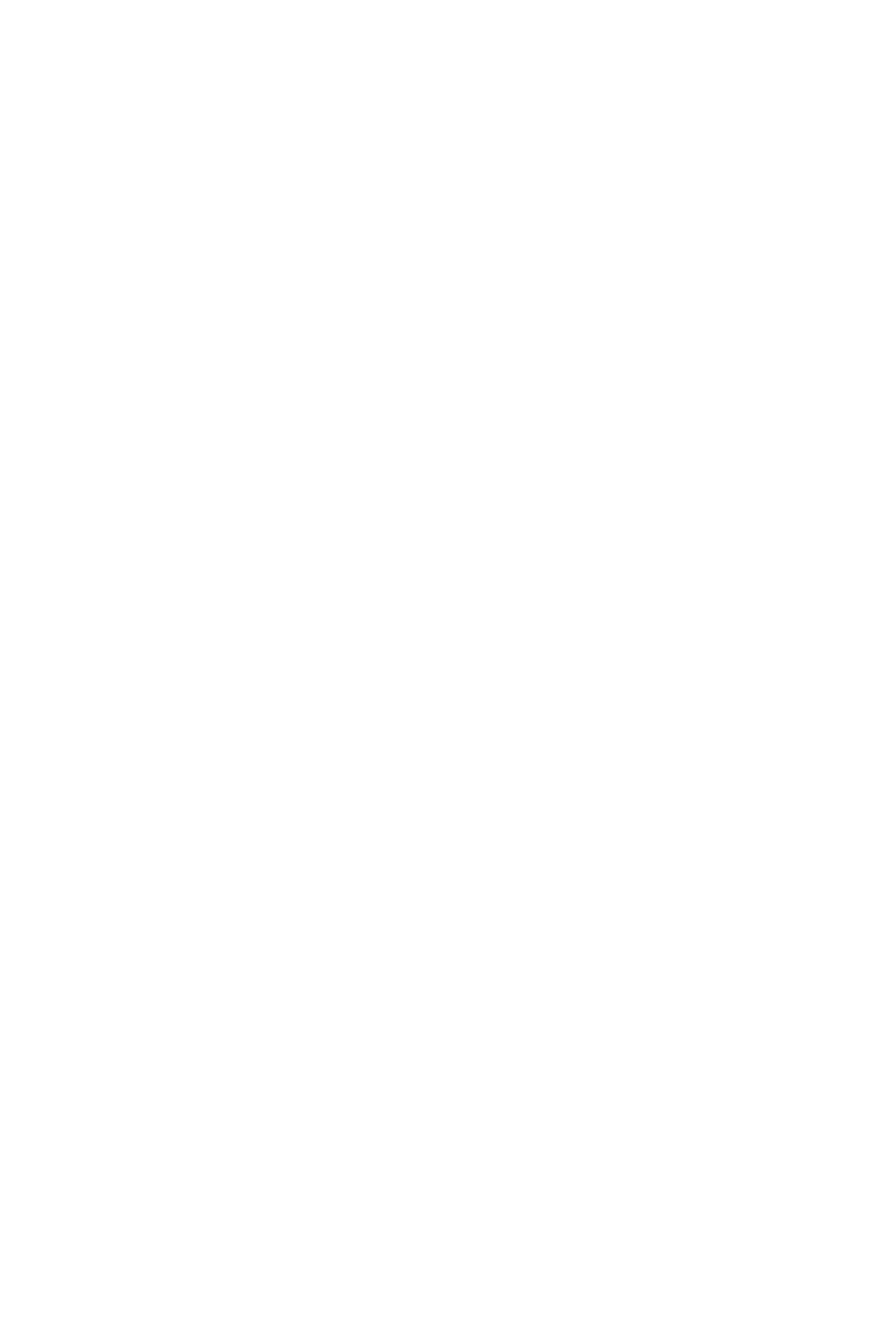
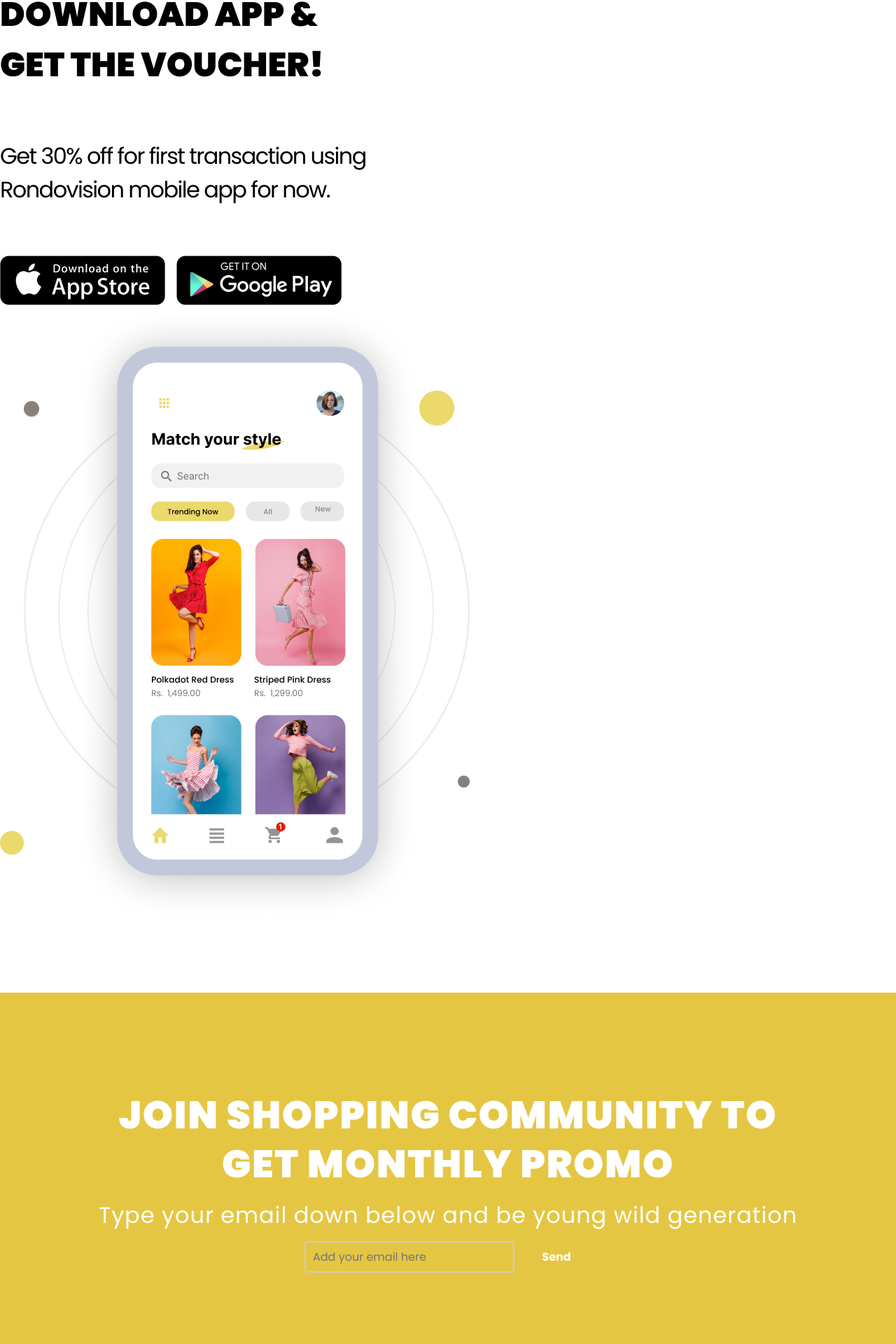
Before and after one commit to Farid-03/FP, a React (Create React App) app: page / in a window 1280 px wide. Shown: the part 4338-6258 px from the top of the page at 70% size. Before the commit the page ends 4323 px from the top, so only its background shows below. Built offline with nearby package versions, Linux system fonts and the light colour scheme.

Commit message:
download section and email sendings

```diff
--- a/src/App.js
+++ b/src/App.js
@@ -4,6 +4,8 @@ import Header from './components/header/Header'
 import Promo from './components/promo/Promo'
 import Payday from './components/payday/Payday'
 import Favourite from './components/favourite/Favourite'
+import Downloads from './components/downloads/Downloads'
+import Join from './components/join/Join'
 
 function App() {
 	return (
@@ -14,6 +16,8 @@ function App() {
 			<Arrivals />
 			<Payday />
 			<Favourite />
+			<Downloads />
+			<Join />
 		</div>
 	)
 }
--- /dev/null
+++ b/src/components/downloads/Downloads.jsx
@@ -0,0 +1,33 @@
+import './downloads.css'
+import vouchersImg from './../../img/images/vouchers-img.png'
+import appleIcon from './../../img/icons/app-store.png'
+import googleIcon from './../../img/icons/google-play.png'
+
+const Downloads = () => {
+	return (
+		<section className='downloads'>
+			<div className='downloads__content'>
+				<div className='downloads__text'>
+					<div className='downloads__title'>
+						<span className='downloads__title-2'>
+							DOWNLOAD APP & GET THE VOUCHER!
+						</span>
+					</div>
+					<div className='downloads__desc'>
+						Get 30% off for first transaction using Rondovision mobile app for
+						now.
+					</div>
+					<a href='#!' className='downloads__btn'>
+						<img src={appleIcon} alt='Apple' />
+						<img className='gogbtn' src={googleIcon} alt='Google' />
+					</a>
+				</div>
+				<div className='downloads__img'>
+					<img src={vouchersImg} alt='Voucher' />
+				</div>
+			</div>
+		</section>
+	)
+}
+
+export default Downloads
--- /dev/null
+++ b/src/components/downloads/downloads.css
@@ -0,0 +1,79 @@
+.downloads {
+	margin: 0 auto 63px auto;
+	max-width: 1483px;
+}
+
+.downloads__content {
+	display: flex;
+	flex-wrap: wrap;
+	gap: 6%;
+	align-items: center;
+	justify-content: space-between;
+}
+
+.downloads__text {
+	display: flex;
+	flex-direction: column;
+	justify-content: center;
+	margin: 0;
+}
+
+.downloads__title {
+	width: 507px;
+}
+
+.downloads__title-2 {
+	font-size: 48px;
+	font-weight: 900;
+	line-height: 72px;
+}
+
+.downloads__desc {
+	max-width: 643px;
+	padding-top: 70px;
+	padding-bottom: 70px;
+	font-weight: 400;
+	font-size: 32px;
+	line-height: calc(48 / 32);
+	letter-spacing: -0.05em;
+}
+
+.downloads__data {
+	font-size: 36.04px;
+	font-weight: 700;
+	line-height: 52.32px;
+	letter-spacing: 0.02em;
+}
+
+.downloads__politics {
+	margin-bottom: 32px;
+	font-weight: 400;
+	font-size: 32px;
+	line-height: calc(48 / 32);
+	letter-spacing: -0.05em;
+}
+
+.gogbtn {
+	padding-left: 15px;
+}
+
+@media (max-width: 768px) {
+	.downloads__content {
+		flex-direction: column;
+		text-align: center;
+	}
+
+	.downloads__text {
+		margin-bottom: 20px;
+	}
+
+	.downloads__title-2 {
+		font-size: 36px;
+		line-height: 54px;
+	}
+
+	.downloads__desc {
+		font-size: 28px;
+		line-height: calc(40 / 28);
+	}
+}
--- /dev/null
+++ b/src/components/join/Join.jsx
@@ -0,0 +1,26 @@
+import './join.css'
+
+const Join = () => {
+	return (
+		<section className='join'>
+			<div className='join__content'>
+				<div className='join__header'>
+					<h2>JOIN SHOPPING COMMUNITY TO GET MONTHLY PROMO</h2>
+				</div>
+				<div className='join__subheader'>
+					<p>Type your email down below and be young wild generation</p>
+				</div>
+				<div className='join__form'>
+					<input
+						type='email'
+						className='join__input'
+						placeholder='Add your email here'
+					/>
+					<button className='join__btn'>Send</button>
+				</div>
+			</div>
+		</section>
+	)
+}
+
+export default Join
--- /dev/null
+++ b/src/components/join/join.css
@@ -0,0 +1,72 @@
+.join {
+	display: flex;
+	justify-content: center;
+	align-items: center;
+	margin: 100px 0;
+	background-color: #e5c643; /* Фон для всей секции */
+	padding: 40px 0; /* Отступы сверху и снизу */
+}
+
+.join__content {
+	display: flex;
+	flex-direction: column;
+	align-items: center;
+	gap: 20px;
+	max-width: 1200px; /* Ограничим максимальную ширину контента */
+	padding: 100px; /* Внутренние отступы вокруг текста */
+	border-radius: 10px; /* Скругление углов */
+}
+
+.join__header h2 {
+	font-family: Poppins;
+	width: 966px;
+	text-align: center;
+	color: #ffffff;
+	font-size: 55px;
+	font-weight: 900;
+	line-height: 70px;
+	letter-spacing: 0.03em;
+}
+.join__subheader p {
+	font-size: 32px;
+	font-weight: 400;
+	line-height: 35px;
+	letter-spacing: 0.03em;
+	color: #ffffff;
+}
+
+.join__form {
+	display: flex;
+	align-items: center;
+	gap: 10px;
+}
+
+.join__input {
+	width: 300px;
+	height: 45px;
+	padding: 10px;
+	font-size: 16px;
+	border: 2px solid #ccc;
+	border-radius: 5px;
+	outline: none;
+	color: #ffffff;
+}
+
+.join__btn {
+	width: 100px;
+	height: 45px;
+	background: #e5c643;
+	color: white;
+	border: none;
+	border-radius: 5px;
+	font-weight: 700;
+	cursor: pointer;
+}
+
+.join__btn:hover {
+	background: #d0b139;
+}
+
+.join__input:focus {
+	border-color: #e5c643;
+}
```
